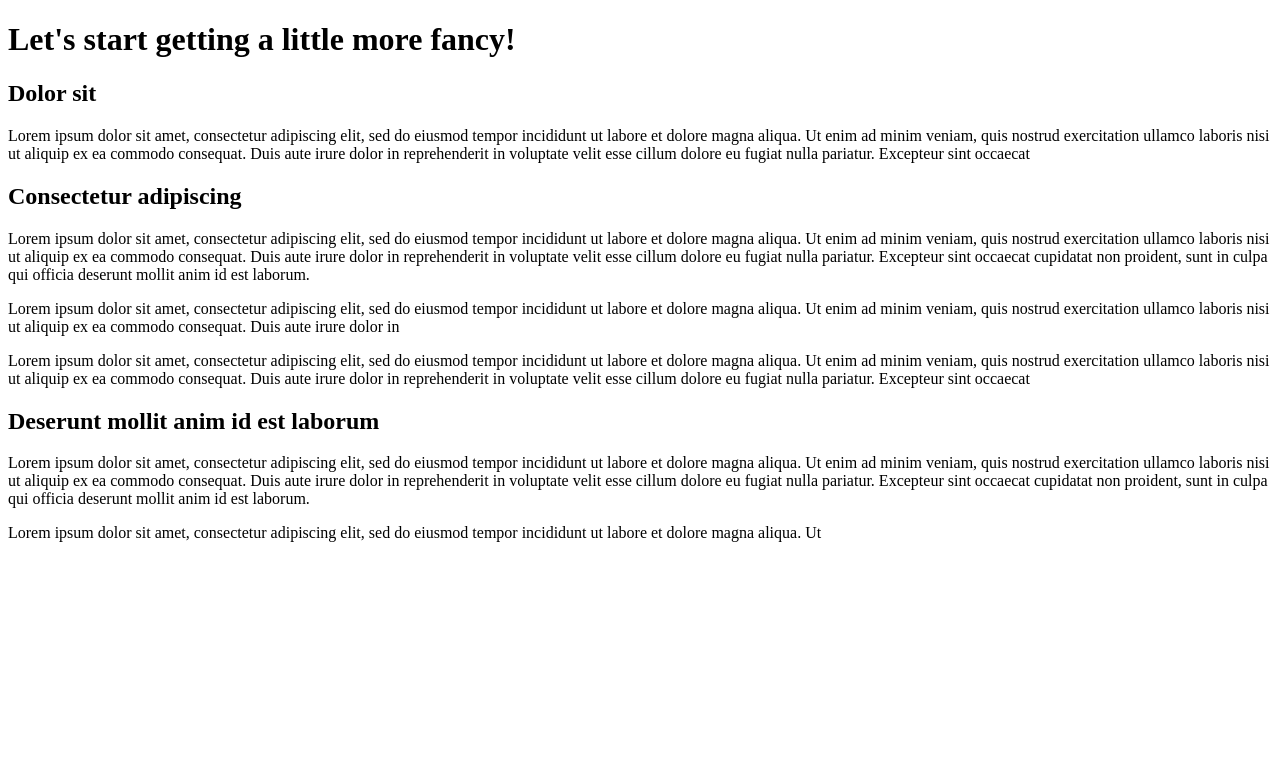
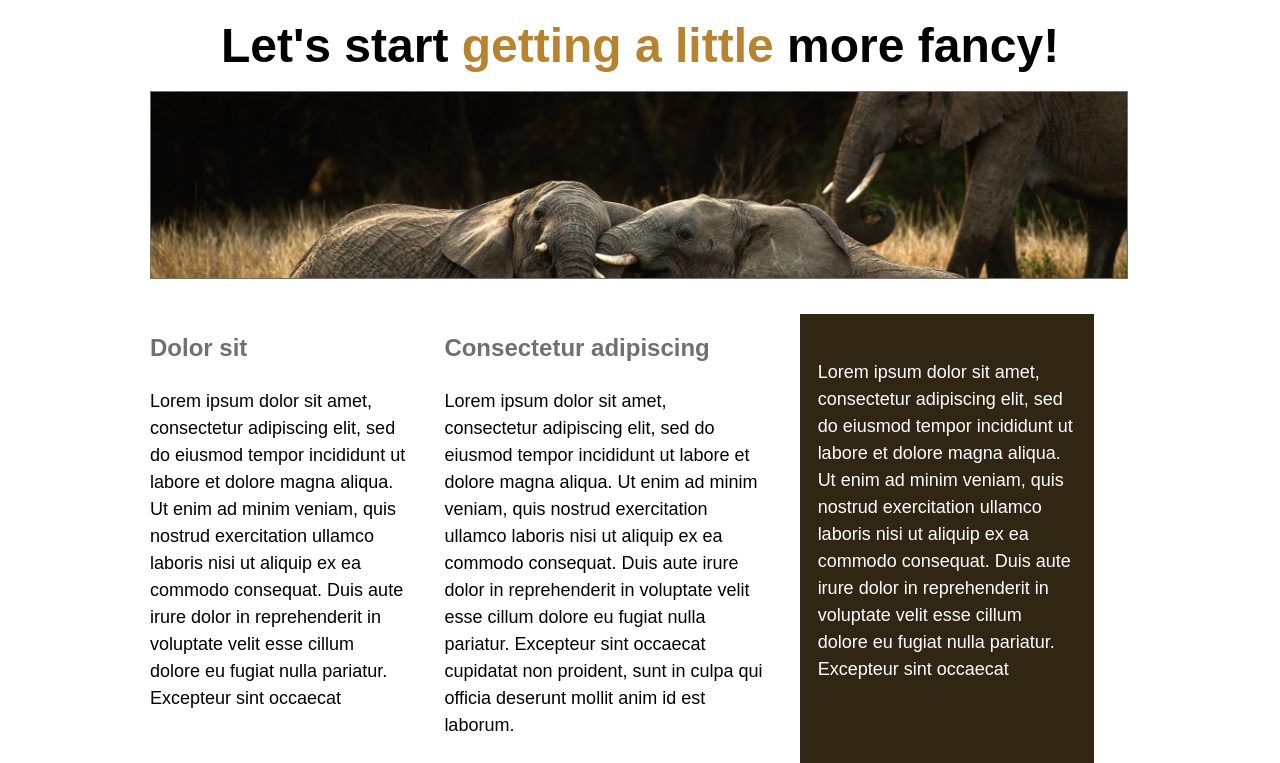
Before and after one commit to xaviguasch/-tfcp-mod-5-rd-sttr-12-flexbox-refresher, a plain HTML site: page index.html in a window 1280 px wide. Shown: the top 763 px of the page. Drawn offline with Linux system fonts and the light colour scheme.

Commit message:
added solution

```diff
--- a/css/style.css
+++ b/css/style.css
@@ -0,0 +1,41 @@
+body {
+  font-size: 1.125rem;
+  font-family: Arial, Helvetica, sans-serif;
+  line-height: 1.5em;
+}
+
+h1 {
+  font-size: 3rem;
+  text-align: center;
+}
+h2 {
+  font-size: 1.5rem;
+  color: #707070;
+}
+
+span {
+  color: #b7832f;
+}
+p {
+  margin: 1.5em 0;
+}
+
+.container {
+  max-width: 980px;
+  margin: 0 auto;
+}
+
+.columns {
+  display: flex;
+}
+
+.col {
+  margin: 1.5em 0;
+  margin-right: 2em;
+}
+
+.col-left {
+  background: #312614;
+  color: #fff;
+  padding: 1em;
+}
--- a/index.html
+++ b/index.html
@@ -4,14 +4,18 @@
     <meta charset="UTF-8" />
     <meta name="viewport" content="width=device-width, initial-scale=1.0" />
     <title>Flexbox Refresher</title>
+    <link rel="stylesheet" href="./css/style.css" />
   </head>
   <body>
     <div class="container">
-      <h1>Let's start getting a little more fancy!</h1>
+      <h1>Let's start <span>getting a little</span> more fancy!</h1>
+
+      <img src="./images/elephants.jpg" alt="elephants in their natural habitat" />
 
       <div class="columns">
         <div class="col">
           <h2>Dolor sit</h2>
+
           <p>
             Lorem ipsum dolor sit amet, consectetur adipiscing elit, sed do eiusmod tempor
             incididunt ut labore et dolore magna aliqua. Ut enim ad minim veniam, quis
@@ -21,7 +25,7 @@
           </p>
         </div>
 
-        <div class="col">
+        <div class="col col-mid">
           <h2>Consectetur adipiscing</h2>
           <p>
             Lorem ipsum dolor sit amet, consectetur adipiscing elit, sed do eiusmod tempor
@@ -39,7 +43,7 @@
           </p>
         </div>
 
-        <div class="col">
+        <div class="col col-left">
           <p>
             Lorem ipsum dolor sit amet, consectetur adipiscing elit, sed do eiusmod tempor
             incididunt ut labore et dolore magna aliqua. Ut enim ad minim veniam, quis
@@ -62,7 +66,7 @@
             in culpa qui officia deserunt mollit anim id est laborum.
           </p>
         </div>
-        <div class="col">
+        <div class="col col-left">
           <p>
             Lorem ipsum dolor sit amet, consectetur adipiscing elit, sed do eiusmod tempor
             incididunt ut labore et dolore magna aliqua. Ut
@@ -72,20 +76,3 @@
     </div>
   </body>
 </html>
-
-<!--
-
-
-
-
-
-
-
-
-
-
-
-
-
-
- -->
```
